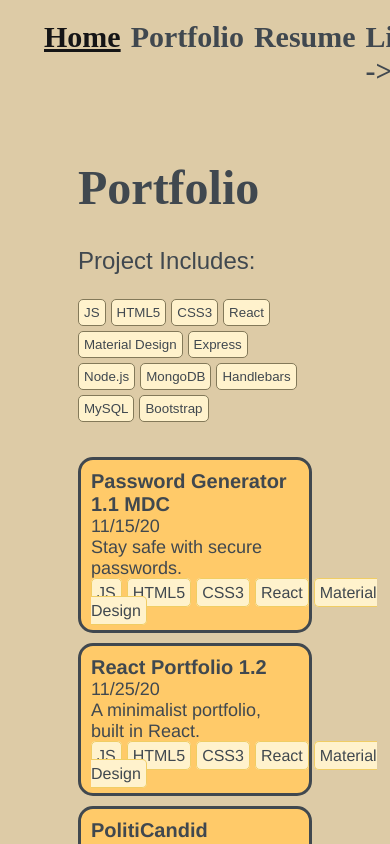
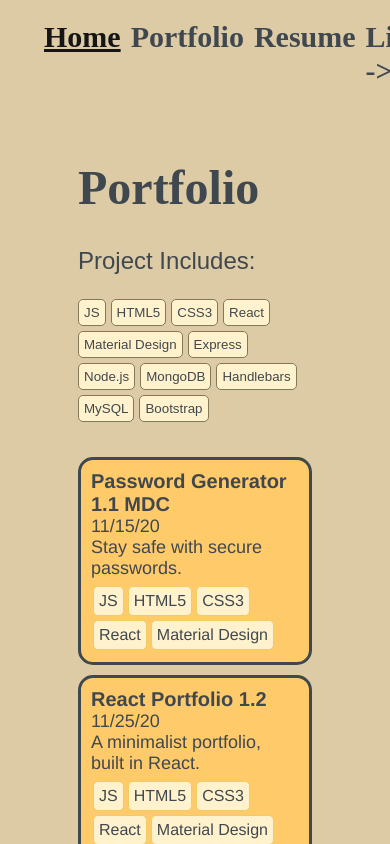
Before and after one commit to mitchellmunderwood/Portfolio, a React (Create React App) app: page /portfolio in a window 390 px wide. Shown: the top 844 px of the page. Built offline with nearby package versions, Linux system fonts and the light colour scheme; a web font is replaced by a local one.

Commit message:
feat: add responsiveness to the skill-tags on the portfolio cards

```diff
--- a/src/components/Card/index.css
+++ b/src/components/Card/index.css
@@ -47,10 +47,16 @@
   text-decoration: none;
 }
 
-.skill-badge {
-  display: inline;
+.skill-tag-container {
+  background-color: inherit;
+  display: flex;
+  flex-wrap: wrap;
+}
+
+.skill-tag {
+  display: block;
   padding: 5px;
-  margin-right: 5px;
+  margin: 2px;
   font-family: Helvetica;
   background-color: inherit;
   border: 1px solid #f0cd64;
--- a/src/components/Card/index.js
+++ b/src/components/Card/index.js
@@ -13,13 +13,15 @@ function Card(props) {
             <h3 className="project-title">{title}</h3>
             <small className="project-date">{date}</small>
             <p className="project-desc">{description}</p>
+            <div className="skill-tag-container">
               {tags.map((badge) => {
                 return (
-                <p className="skill-badge" key={badge.name}>
+                  <p className="skill-tag" key={badge.name}>
                     {badge.name}
                   </p>
                 );
               })}
+            </div>
           </div>
         </div>
       </a>
```
Lines whose indentation alone changed are shown as unchanged.
